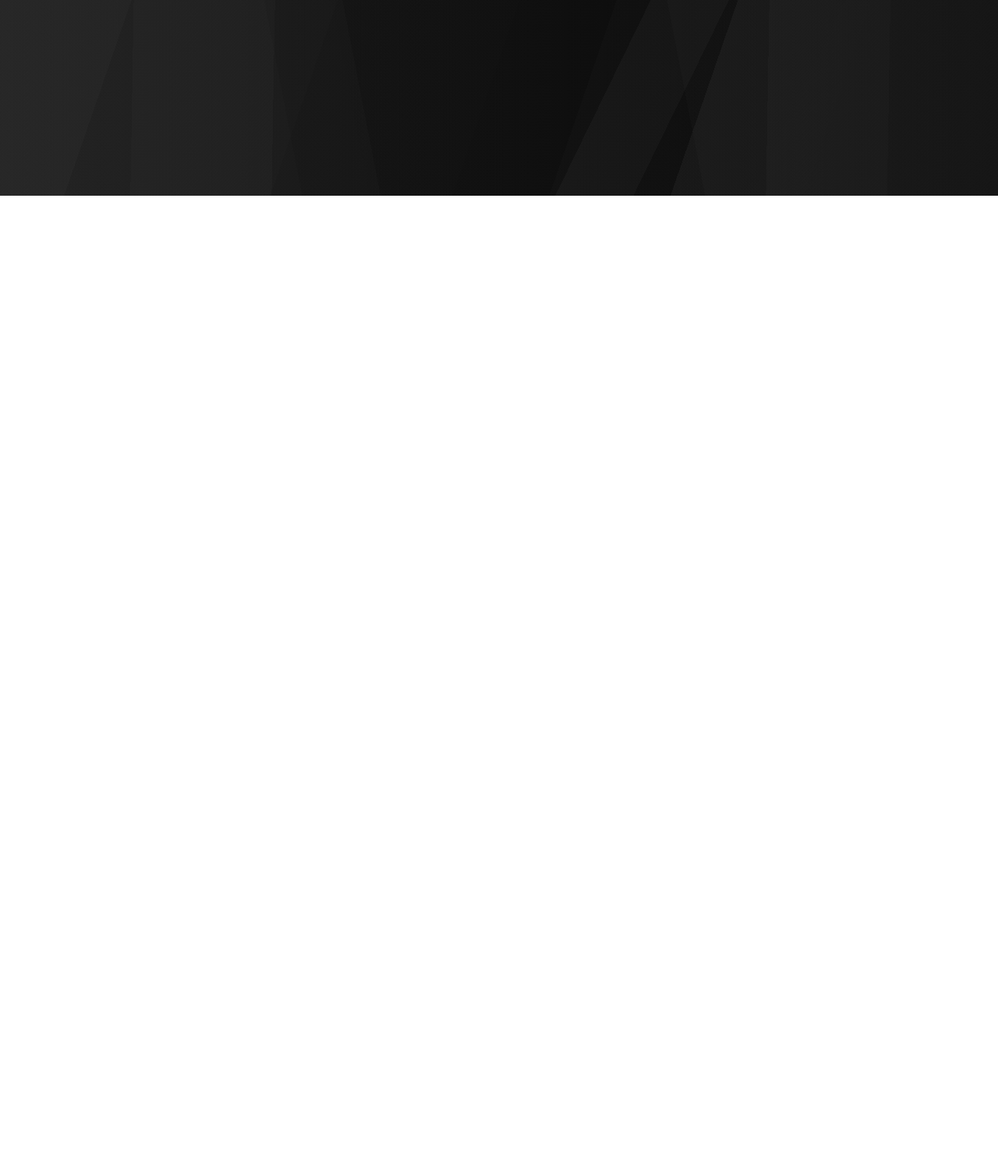
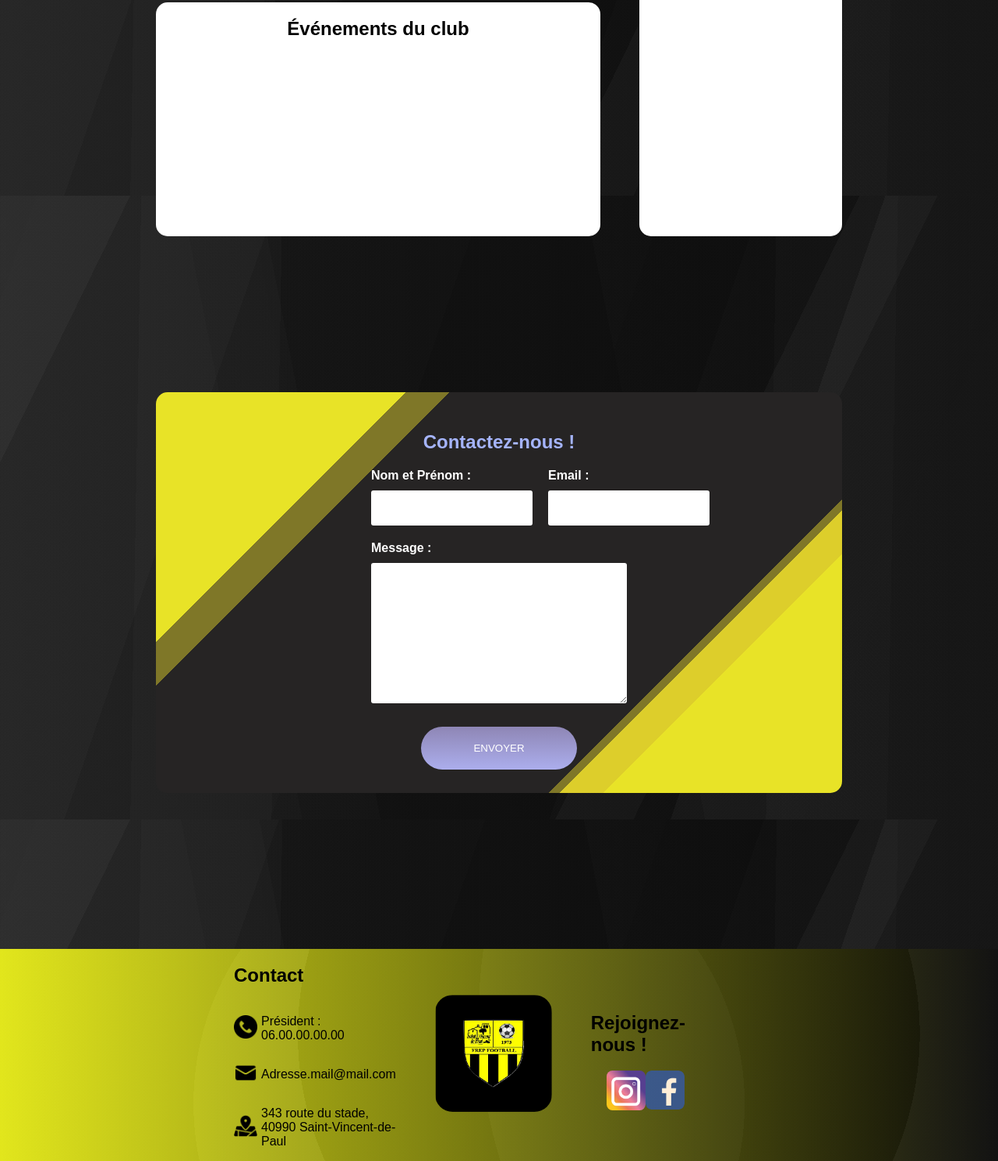
Before and after one commit to Rhaumz/Site-Pouy-FC, a plain HTML site: page index.html in a window 1280 px wide. Shown: the part 549-2038 px from the top of the page at 78% size. Before the commit the page ends 800 px from the top, so only its background shows below. Drawn offline with Linux system fonts and the light colour scheme.

Commit message:
Footer terminé, page d'accueil terminée

```diff
--- a/index.html
+++ b/index.html
@@ -51,13 +51,104 @@
     </header>
 
     <main>
-      <section class="Accueil">
-        <h1>Accueil</h1>
-        <p>Bienvenue sur le site du Pouy FC !</p>
+      <section>
+        <div class="Grids-Accueil">
+          <div class="Container-Programme-Accueil">
+            <h2>Programme des matchs à venir</h2>
+          </div>
+          <div class="Container-Actualites-Accueil">
+            <h2>Actualités du PouyFC</h2>
+          </div>
+          <div class="Container-Evenements-Accueil">
+            <h2>Événements du club</h2>
+          </div>
+          <div class="Container-Resultats-Accueil">
+            <h2>Résultats du week end</h2>
+          </div>
+        </div>
       </section>
-      <div></div>
+
+      <section id="contact" class="section-contact">
+        <h2>Contactez-nous !</h2>
+        <form action="" method="get">
+          <div class="form-nom-email">
+            <div class="form-column">
+              <label for="Nom"><strong>Nom et Prénom :</strong></label>
+              <input type="text" name="Nom" id="Nom" />
+            </div>
+            <div class="form-column">
+              <label for="email"><strong>Email :</strong></label>
+              <input type="email" name="email" id="email" />
+            </div>
+          </div>
+          <label for="Message"><strong>Message :</strong></label>
+          <textarea name="Message" id="Message" rows="10"></textarea>
+          <input type="submit" value="ENVOYER" class="cta-accueil" />
+        </form>
+      </section>
     </main>
 
-    <footer></footer>
+    <footer>
+      <div class="Footer-Container">
+        <div class="Contact">
+          <h2>Contact</h2>
+          <div class="Footer-Telephone">
+            <div>
+              <img
+              src="Images/Téléphone Footer.png"
+              alt="Téléphone"
+              width="30px"
+            />
+            </div>
+            <div>
+              <p>Président : 06.00.00.00.00</p>
+            </div>
+          </div>
+          <div class="Footer-Mail">
+            <div>
+              <img
+              src="Images/Enveloppe Footer.png"
+              alt="Enveloppe Mail"
+              width="30px"
+            />
+            </div>
+            <div>
+              <p>Adresse.mail@mail.com</p>
+            </div>
+          </div>
+          <div class="Footer-Localisation">
+            <div>
+              <img
+              src="Images/Localisation Footer.png"
+              alt="Localisation"
+              width="30px"
+            />
+            </div>
+            <div>
+              <p>343 route du stade, 40990 Saint-Vincent-de-Paul</p>
+            </div>
+          </div>
+        </div>
+        <div class="Logo-Footer">
+          <a href="index.html">
+          <img src="Images/Logo footer PouyFC.png" alt="Logo PouyFC" width="150" /></a>
+        </div>
+        <div class="Rejoignez-nous">
+          <h2>Rejoignez-nous !</h2>
+          <div class="Reseaux-footer">
+          <a href="https://www.instagram.com/pouy_fc/" class="Instagram">
+            <img src="Images/Instagram Footer.png" alt="Logo Instagram" width="50px"/></a>
+          <a
+            href="https://www.facebook.com/p/Pouy-FC-100057543253910/?locale=fr_FR"
+           class="Facebook">
+            <img
+              src="Images/Facebook Footer.png"
+              alt="Logo Facebook"
+              width="50px"
+          /></a>
+          </div>
+        </div>
+      </div>
+    </footer>
   </body>
 </html>
--- a/style.css
+++ b/style.css
@@ -13,7 +13,7 @@ body {
 
 /* Menu de navigation */
 /* Menu de navigation */
-header {
+header, footer {
     background-image: radial-gradient(circle at 97% 32%, rgba(131, 131, 131,0.05) 0%, rgba(131, 131, 131,0.05) 50%,rgba(20, 20, 20,0.05) 50%, rgba(20, 20, 20,0.05) 100%),radial-gradient(circle at 61% 40%, rgba(35, 35, 35,0.05) 0%, rgba(35, 35, 35,0.05) 50%,rgba(239, 239, 239,0.05) 50%, rgba(239, 239, 239,0.05) 100%),radial-gradient(circle at 47% 73%, rgba(122, 122, 122,0.05) 0%, rgba(122, 122, 122,0.05) 50%,rgba(5, 5, 5,0.05) 50%, rgba(5, 5, 5,0.05) 100%),linear-gradient(90deg, rgb(249,254,18),rgb(0,0,0));
 }
 
@@ -121,11 +121,149 @@ nav li:hover .submenu {
 
 /* Contenu MAIN */
 /* Contenu MAIN */
-h1, p {
-    color: white;
+
+/* DISPLAY GRIDS ACCUEIL */
+.Grids-Accueil {
+    display: grid;
+    grid-template-columns: 1fr 1fr 1fr;
+    grid-template-rows: 300px 300px;
+    gap: 50px;
+    margin-top: 80px;
+    margin-left: 200px;
+    margin-right: 200px;
 }
 
+main > section > div > div {
+    background-color: white;
+    border-radius: 15px;
+}
 
+main h2 {
+    text-align: center;
+}
+
+.Container-Resultats-Accueil {
+    grid-column-start: 3;
+    grid-row-start: 1;
+    grid-row-end: 3;
+
+}
+
+.Container-Evenements-Accueil {
+    grid-column-start: 1;
+    grid-column-end: 3;
+}
+
+/* SECTION CONTACT ACCUEIL */
+.section-contact {
+    margin: 200px;
+    padding: 30px;
+    background-image: linear-gradient(135deg, rgb(232,227,39) 0%, rgb(232,227,39) 23%,rgb(127,119,40) 23%, rgb(127,119,40) 27%,rgb(38,36,36) 27%, rgb(38,36,36) 73%,rgb(127,119,40) 73%, rgb(127,119,40) 74%,rgb(221,206,43) 74%, rgb(221,206,43) 78%,rgb(232,227,39) 78%, rgb(232,227,39) 100%);
+    border-radius: 15px;
+}
+
+form{
+    display: flex;
+    flex-direction: column;
+    width: 40%;
+    margin: auto;
+    color: white;
+  }
+
+.form-nom-email{
+    display: flex;
+    flex-direction: row;
+    gap: 20px;
+  }
+
+  .form-column{
+    flex: 1;
+    display: flex;
+    flex-direction: column;
+    margin-bottom: 20px;
+  }
+
+  .section-contact h2{
+    color: #a5b4fc;
+    text-align: center;
+  }
+
+  .cta-accueil {
+    display: inline-block;
+    background: linear-gradient(#8e86b5, #acaeed);
+    color: white;
+    border-radius: 50px;
+    padding: 20px 30px;
+  }
+
+.cta-accueil:hover {
+    background: linear-gradient(#696484, #8788ba);
+    text-decoration: none;
+}
+
+label{
+    margin-bottom: 10px;
+}
+
+input, textarea{
+    padding: 15px;
+    border-radius: 3px;
+    border: none;
+  }
+
+input[type='submit']{
+    width: 200px;
+    margin: auto;
+    margin-top: 30px;
+  }
 
 /* Footer */
 /* Footer */
+.Footer-Container {
+    padding-right: 475px;
+    padding-left: 300px;
+    display: flex;
+    flex-direction: row;
+    justify-content: space-between;
+    align-items: center;
+    gap: 50px;
+}
+
+.Footer-Telephone {
+    display: flex;
+    justify-content: flex-start;
+    align-items: center;
+    gap: 5px;
+}
+
+.Footer-Mail {
+    display: flex;
+    justify-content: flex-start;
+    align-items: center;
+    gap: 5px;
+}
+
+.Footer-Localisation {
+    display: flex;
+    justify-content: flex-start;
+    align-items: center;
+    gap: 5px;
+}
+
+.Reseaux-footer {
+    display: flex;
+    flex-direction: row;
+    justify-content: space-around;
+    margin-left: 20px;
+    margin-right: 20px;
+}
+
+.Instagram:hover, .Facebook:hover {
+    -webkit-transform: scale(0.9);
+    transform: scale(0.9);
+}
+
+/* Logo sur fond cercle noir */
+footer img {
+    border-radius: 15%;.
+}
```
Also changed, not shown: Images/Enveloppe Footer.png (added), Images/Facebook Footer.png (added), Images/Instagram Footer.png (added), Images/Localisation Footer.png (added), Images/Logo footer PouyFC.png (added), Images/Téléphone Footer.png (added).
